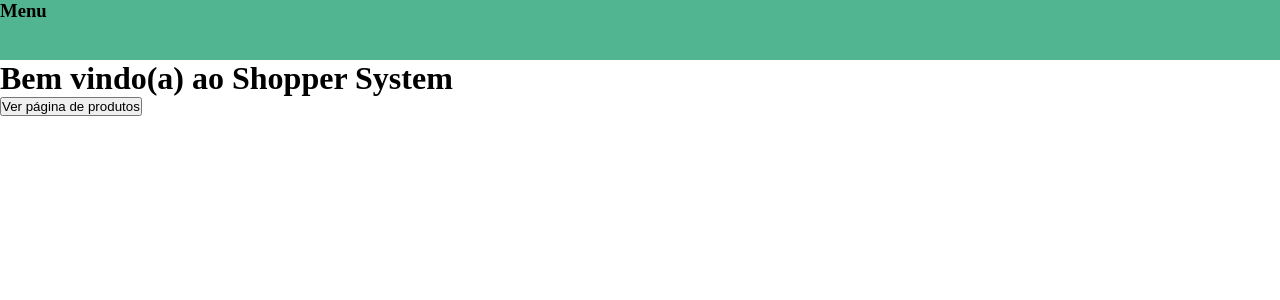
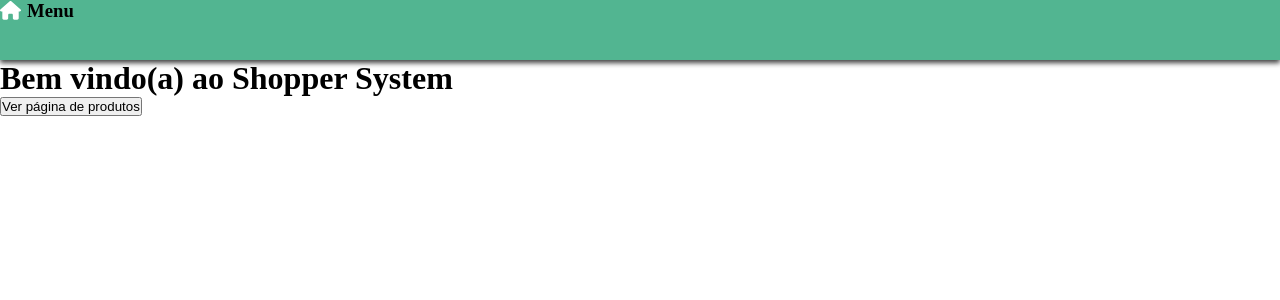
Before and after one commit to matheusmantini/stock-management-ui, a React (Create React App) app: page / in a window 1280 px wide. Shown: the top 300 px of the page. Built offline with nearby package versions, Linux system fonts and the light colour scheme.

Commit message:
Add FontAwesome

```diff
--- a/package.json
+++ b/package.json
@@ -3,6 +3,10 @@
   "version": "0.1.0",
   "private": true,
   "dependencies": {
+    "@fortawesome/fontawesome-svg-core": "^6.2.0",
+    "@fortawesome/free-regular-svg-icons": "^6.2.0",
+    "@fortawesome/free-solid-svg-icons": "^6.2.0",
+    "@fortawesome/react-fontawesome": "^0.2.0",
     "@testing-library/jest-dom": "^5.16.5",
     "@testing-library/react": "^13.4.0",
     "@testing-library/user-event": "^13.5.0",
--- a/src/components/Header/Header.js
+++ b/src/components/Header/Header.js
@@ -1,10 +1,16 @@
+import { FontAwesomeIcon } from "@fortawesome/react-fontawesome";
 import React from "react";
-import { Container } from "./styled";
+import { Container, Icon } from "./styled";
 
 const Header = () => {
   return (
     <Container>
-      <h3>Menu</h3>
+      <h3>
+        <Icon>
+          <FontAwesomeIcon icon="fa-solid fa-house" />
+        </Icon>
+        Menu
+      </h3>
     </Container>
   );
 };
--- a/src/components/Header/styled.js
+++ b/src/components/Header/styled.js
@@ -4,4 +4,11 @@ export const Container = styled.div`
   background-color: rgb(82, 181, 145);
   width: auto;
   height: 60px;
+  box-shadow: 0px 3px 5px 0px rgba(0, 0, 0, 0.75);
 `;
+
+
+export const Icon = styled.span`
+  color: white;
+  margin-right: 6px;
+`;
--- /dev/null
+++ b/src/fontawesome.js
@@ -0,0 +1,8 @@
+// import the library
+import { library } from "@fortawesome/fontawesome-svg-core";
+
+import { faHouse } from "@fortawesome/free-solid-svg-icons";
+
+library.add(
+  faHouse,
+);
--- a/src/index.js
+++ b/src/index.js
@@ -1,6 +1,7 @@
 import React from "react";
 import ReactDOM from "react-dom";
 import App from "./App";
+import "./fontawesome";
 
 ReactDOM.render(
   <React.StrictMode>
```
Also changed, not shown: 1 other file (tests, documents, lock files or other folders).
